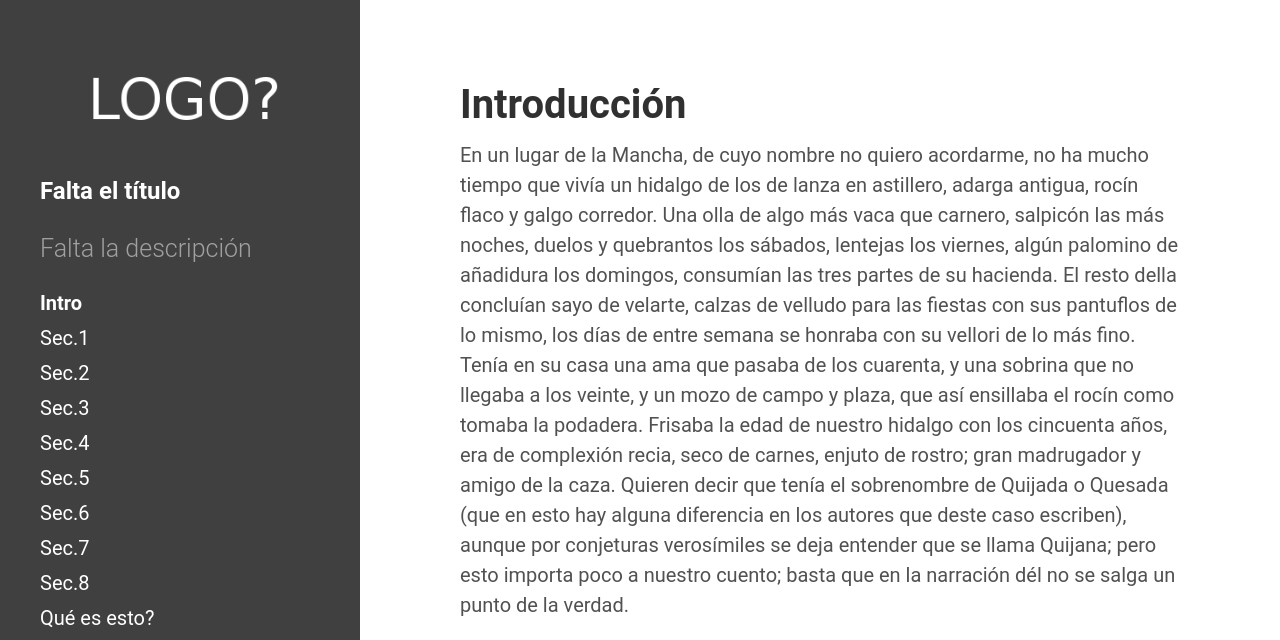
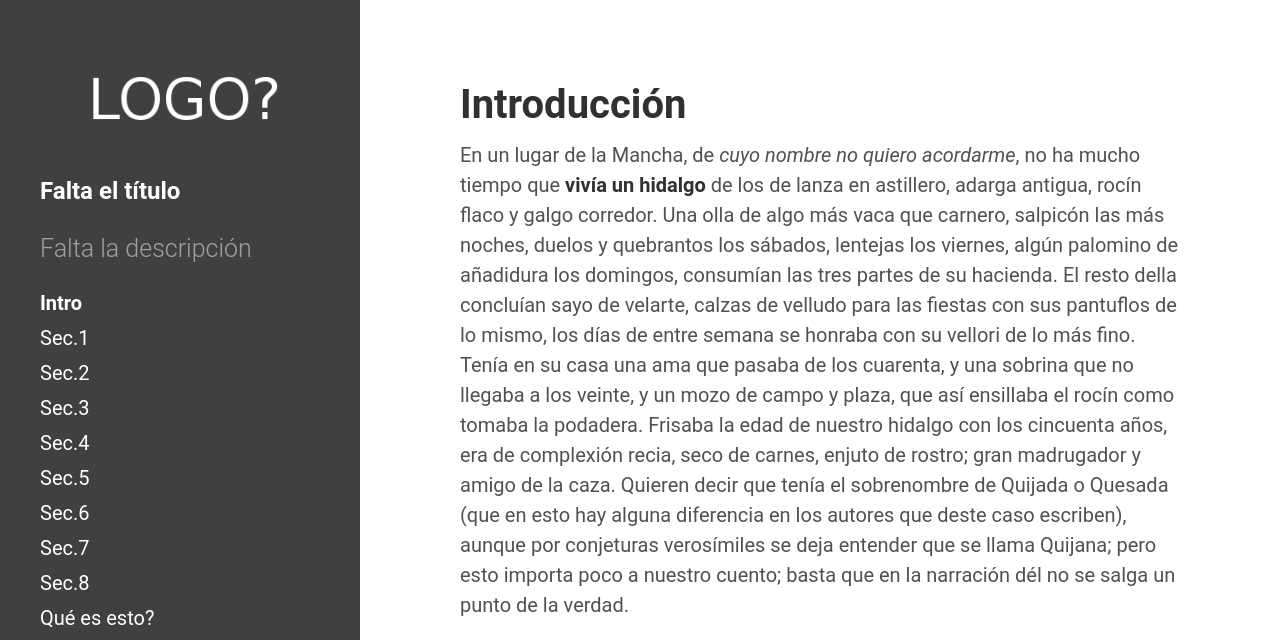
Before and after one commit to mper-bcn-ny/2017-metro, a Jekyll site: the page built from _posts/2017-02-21-intro.md, in a window 1280 px wide and 1400 px high. Shown: the top 640 px of the window. Built offline with Jekyll 4.4.1, drawn with Linux system fonts in a browser that asks for light colours; part of the change alters nothing that is shown; grey boxes are pictures that could not be loaded.

```diff
--- a/_posts/2017-02-21-intro.md
+++ b/_posts/2017-02-21-intro.md
@@ -4,8 +4,10 @@ title: Introducción
 navigation: Intro
 ---
 
-En un lugar de la Mancha, de cuyo nombre no quiero acordarme, no ha mucho tiempo que vivía un hidalgo de los de lanza en astillero, adarga antigua, rocín flaco y galgo corredor. Una olla de algo más vaca que carnero, salpicón las más noches, duelos y quebrantos los sábados, lentejas los viernes, algún palomino de añadidura los domingos, consumían las tres partes de su hacienda. El resto della concluían sayo de velarte, calzas de velludo para las fiestas con sus pantuflos de lo mismo, los días de entre semana se honraba con su vellori de lo más fino. Tenía en su casa una ama que pasaba de los cuarenta, y una sobrina que no llegaba a los veinte, y un mozo de campo y plaza, que así ensillaba el rocín como tomaba la podadera. Frisaba la edad de nuestro hidalgo con los cincuenta años, era de complexión recia, seco de carnes, enjuto de rostro; gran madrugador y amigo de la caza. Quieren decir que tenía el sobrenombre de Quijada o Quesada (que en esto hay alguna diferencia en los autores que deste caso escriben), aunque por conjeturas verosímiles se deja entender que se llama Quijana; pero esto importa poco a nuestro cuento; basta que en la narración dél no se salga un punto de la verdad.
+En un lugar de la Mancha, de *cuyo nombre no quiero acordarme*, no ha mucho tiempo que **vivía un hidalgo** de los de lanza en astillero, adarga antigua, rocín flaco y galgo corredor. Una olla de algo más vaca que carnero, salpicón las más noches, duelos y quebrantos los sábados, lentejas los viernes, algún palomino de añadidura los domingos, consumían las tres partes de su hacienda. El resto della concluían sayo de velarte, calzas de velludo para las fiestas con sus pantuflos de lo mismo, los días de entre semana se honraba con su vellori de lo más fino. Tenía en su casa una ama que pasaba de los cuarenta, y una sobrina que no llegaba a los veinte, y un mozo de campo y plaza, que así ensillaba el rocín como tomaba la podadera. Frisaba la edad de nuestro hidalgo con los cincuenta años, era de complexión recia, seco de carnes, enjuto de rostro; gran madrugador y amigo de la caza. Quieren decir que tenía el sobrenombre de Quijada o Quesada (que en esto hay alguna diferencia en los autores que deste caso escriben), aunque por conjeturas verosímiles se deja entender que se llama Quijana; pero esto importa poco a nuestro cuento; basta que en la narración dél no se salga un punto de la verdad.
 
 <iframe width="700" height="400" scrolling="no" frameborder="no" src="https://fusiontables.google.com/embedviz?containerId=googft-gviz-canvas&amp;q=select+col8%2C+col7+from+1z51DoCdCr_njDknM2d1ylGXqWuUYoxuLOsrMvbEP+order+by+col8+asc&amp;viz=GVIZ&amp;t=AREA&amp;rmax=250&amp;uiversion=2&amp;gco_forceIFrame=true&amp;gco_hasLabelsColumn=true&amp;gco_tooltip=%7B%22isHtml%22%3Atrue%7D&amp;tmplt=1&amp;att=true&amp;width=700&amp;height=385"></iframe>
 
+[Fusion Table](https://fusiontables.google.com/DataSource?docid=1z51DoCdCr_njDknM2d1ylGXqWuUYoxuLOsrMvbEP&pli=1#chartnew:id=4)
+
  Es, pues, de saber, que este sobredicho hidalgo, los ratos que estaba ocioso (que eran los más del año) se daba a leer libros de caballerías con tanta afición y gusto, que olvidó casi de todo punto el ejercicio de la caza, y aun la administración de su hacienda; y llegó a tanto su curiosidad y desatino en esto, que vendió muchas hanegas de tierra de sembradura, para comprar libros de caballerías en que leer; y así llevó a su casa todos cuantos pudo haber dellos; y de todos ningunos le parecían tan bien como los que compuso el famoso Feliciano de Silva: porque la claridad de su prosa, y aquellas intrincadas razones suyas, le parecían de perlas; y más cuando llegaba a leer aquellos requiebros y cartas de desafío, donde en muchas partes hallaba escrito: la razón de la sinrazón que a mi razón se hace, de tal manera mi razón enflaquece, que con razón me quejo de la vuestra fermosura, y también cuando leía: los altos cielos que de vuestra divinidad divinamente con las estrellas se fortifican, y os hacen merecedora del merecimiento que merece la vuestra grandeza. Con estas y semejantes razones perdía el pobre caballero el juicio, y desvelábase por entenderlas, y desentrañarles el sentido, que no se lo sacara, ni las
```
